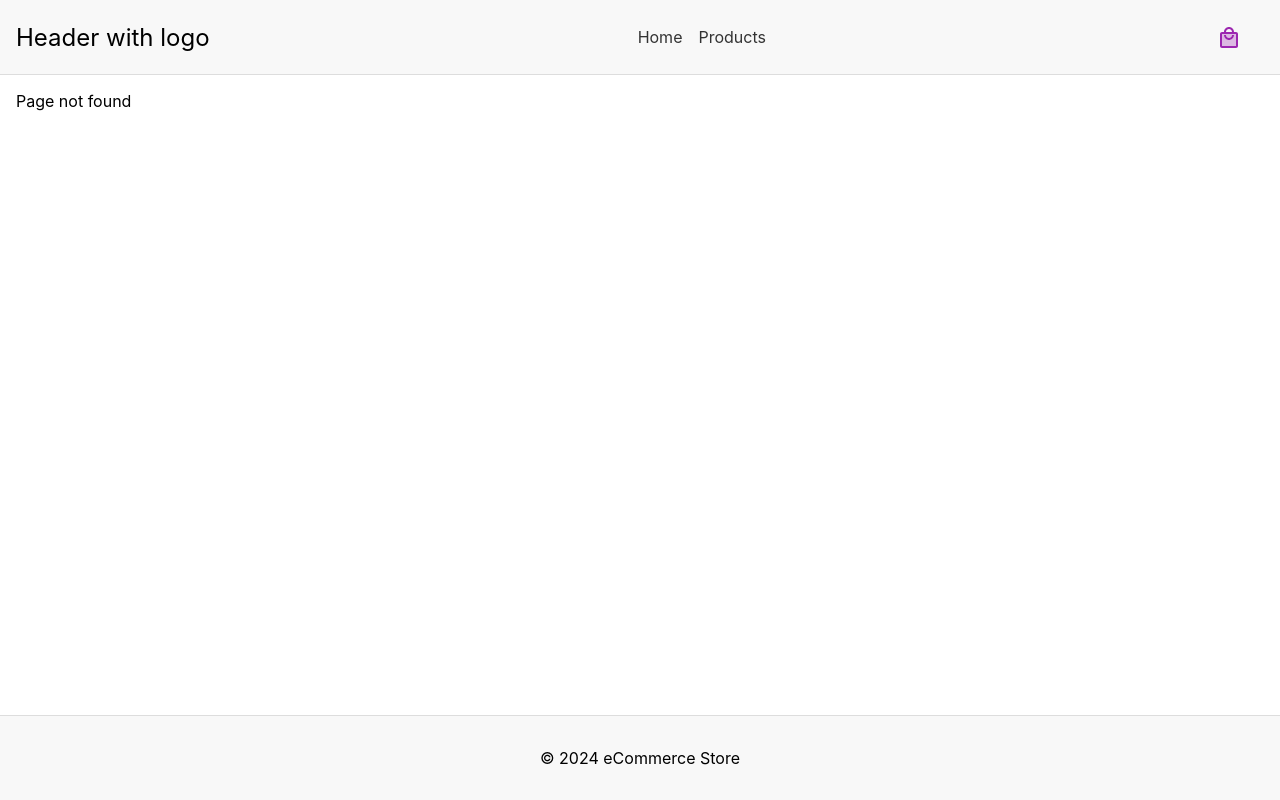
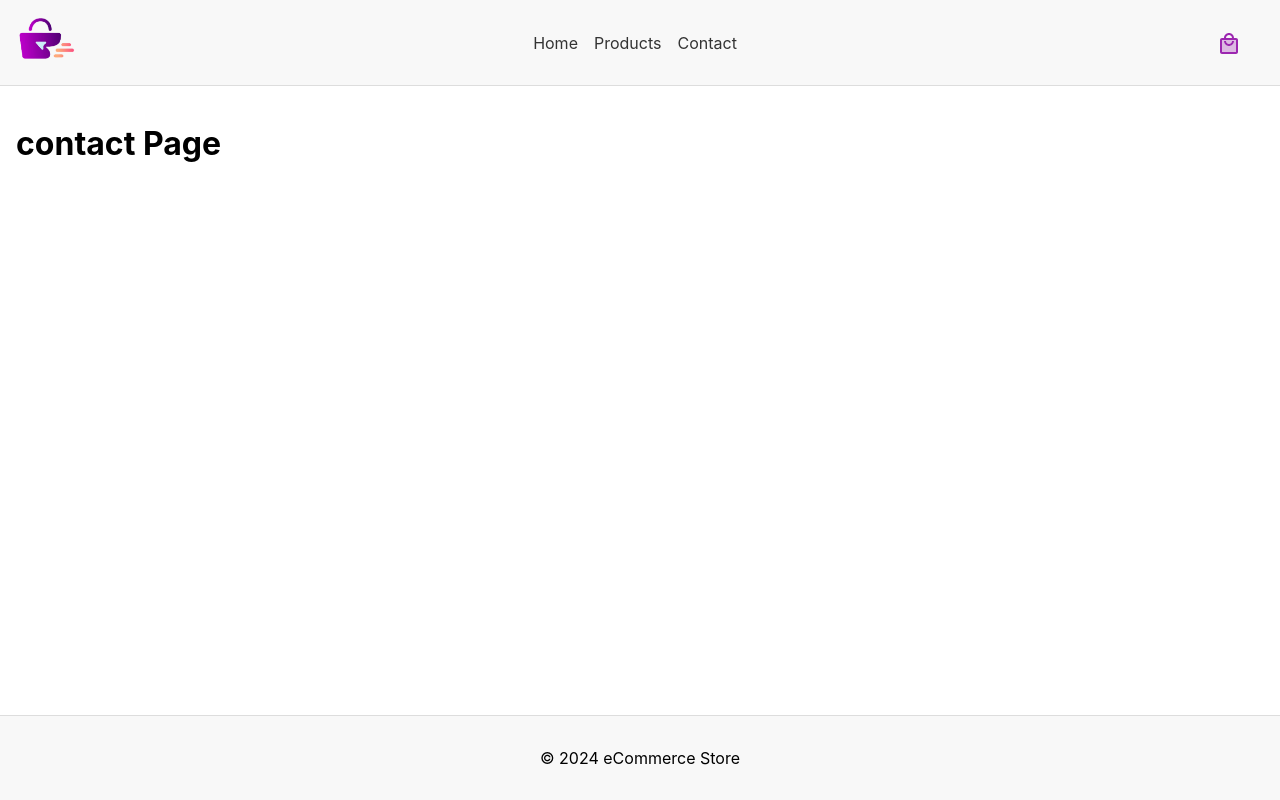
Before and after one commit to NikosDig/e-commerce-store, a React (Create React App) app: page /contact in a window 1280 px wide. Before the commit this address had no page. Built offline with nearby package versions, Linux system fonts and the light colour scheme.

Commit message:
added logo to the header and linking and basic content to contact page

```diff
--- a/src/App.js
+++ b/src/App.js
@@ -5,6 +5,7 @@ import Home from "./components/HomePage";
 import Products from "./components/ProductsPage";
 import CartPage from './components/CartPage';
 import RouteNotFound from "./components/Router/RouteNotFound";
+import Contact from "./components/ContactPage";
 
 function App() {
   return (
@@ -13,6 +14,7 @@ function App() {
         <Route path="/" element={<Layout />}>
           <Route index element={<Home />} />
           <Route path="products" element={<Products />} />
+          <Route path="contact" element={<Contact />} />
           <Route path="cart" element={<CartPage />} />
           <Route path="*" element={<RouteNotFound />} />
         </Route>
--- a/src/components/ContactPage.js
+++ b/src/components/ContactPage.js
@@ -0,0 +1,12 @@
+import React from 'react';
+
+function Contact() {
+    return (
+        <div>
+            <h1>contact Page</h1>
+
+        </div>
+    );
+}
+
+export default Contact;
--- a/src/components/Router/Header.jsx
+++ b/src/components/Router/Header.jsx
@@ -2,12 +2,17 @@ import React from "react";
 import { Link } from "react-router-dom";
 import Nav from "./Nav";
 import CartIcon from "./CartIcon";
+import logo from "./../../icons/logo.png"
 
 
 function Header() {
     return (
     <header>
-        <div>Header with logo</div>
+        <div>
+        <Link to="/">
+                    <img src={logo} alt="Company Logo" style={{ width: '60px', height: 'auto' }} />
+                </Link>
+        </div>
         <Nav/>
         <CartIcon/>
     </header>
--- a/src/components/Router/Nav.jsx
+++ b/src/components/Router/Nav.jsx
@@ -11,6 +11,9 @@ function Nav() {
           <li>
             <Link to="/products">Products</Link>
           </li>
+          <li>
+            <Link to="/contact">Contact</Link>
+          </li>
         </ul>
       </nav>
     )
```
Also changed, not shown: src/components/CheckoutSuccessPage.js (+12 -0 lines), src/icons/logo.png (added).
